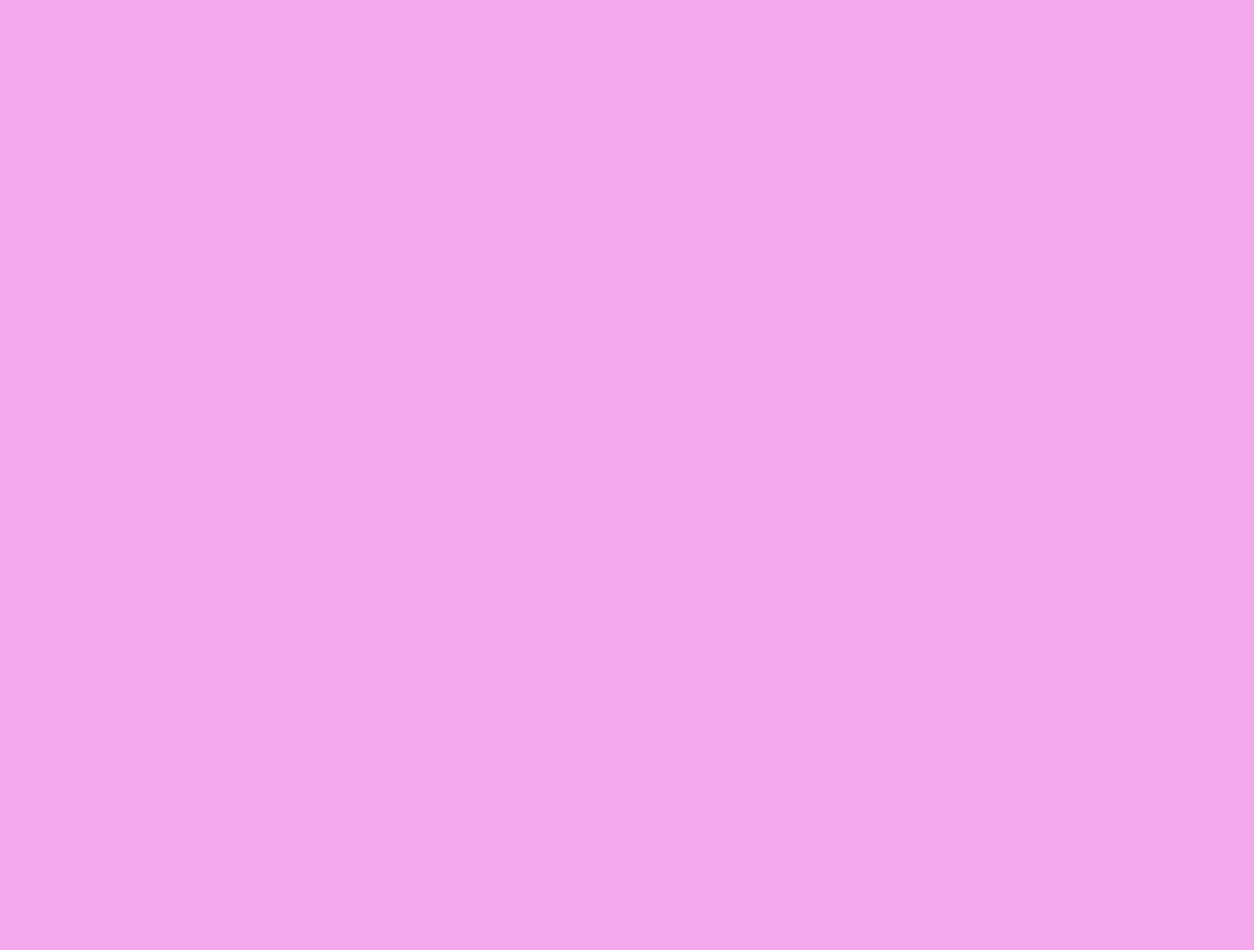
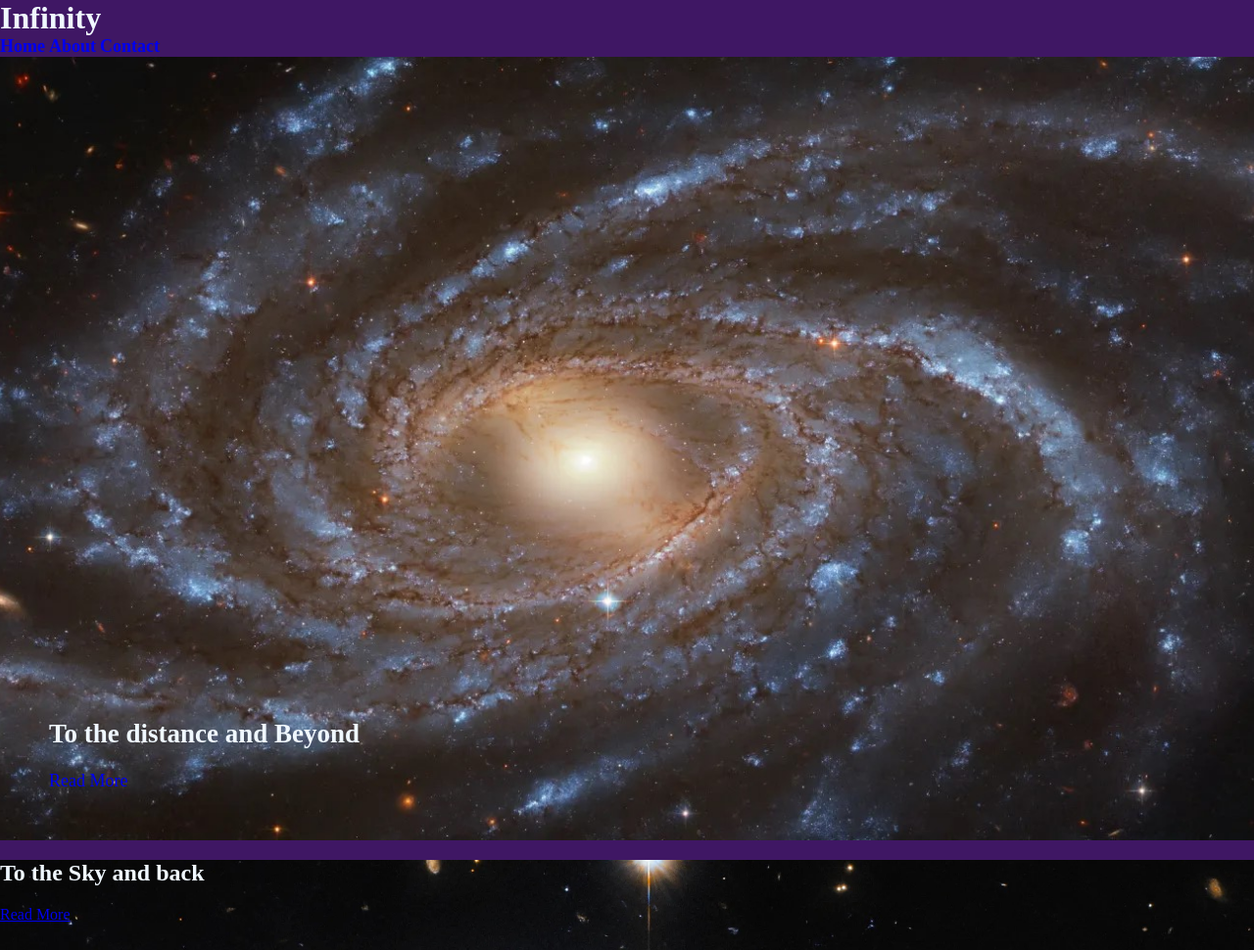
Before and after one commit to Nishan145/lab-week1, a plain HTML site: page index.html in a window 1280 px wide. Shown: the top 970 px of the page at 98% size. Before the commit the page ends 800 px from the top, so only its background shows below. Drawn offline with Linux system fonts and the light colour scheme.

Commit message:
created a website

```diff
--- a/index.html
+++ b/index.html
@@ -1,13 +1,35 @@
 <!DOCTYPE html>
 <html lang="en">
-<head>
-    <meta charset="UTF-8">
-    <meta name="viewport" content="width=device-width, initial-scale=1.0">
-    <link rel="stylesheet" href="style.css">
+  <head>
+    <meta charset="UTF-8" />
+    <meta name="viewport" content="width=device-width, initial-scale=1.0" />
+    <link rel="stylesheet" href="style.css" />
     <script src="./script.js"></script>
     <title>Document</title>
-</head>
-<body>
-
-</body>
+  </head>
+  <body>
+    <header>
+      <h1>Infinity</h1>
+      <nav>
+        <a href="#">Home</a>
+        <a href="#">About</a>
+        <a href="#">Contact</a>
+      </nav>
+    </header>
+    <main>
+      <section class="feature">
+        <div class="title">
+          <h2>To the distance and Beyond</h2>
+          <!-- <h2>Read More</h2> -->
+          <a href="#">Read More</a>
+        </div>
+      </section>
+      <section class="about">
+        <h2>To the Sky and back</h2>
+        <a href="#">Read More</a>
+      </section>
+      <!-- <img src="./assets/galaxy1.jpg" alt="galaxy1" > -->
+    </main>
+    <footer>Copyright @ 2024</footer>
+  </body>
 </html>
--- a/style.css
+++ b/style.css
@@ -1,3 +1,64 @@
-*{
+/* *{
     background-color:#df18ce5e ;
+} */
+
+body {
+  margin: 0;
+  padding: 0;
+  background-color: rgb(63, 23, 100);
+  color: aliceblue;
 }
+/* css */
+.feature {
+  height: 100vh;
+  background-image: url("./assets/galaxy1.jpg");
+  background-size: cover;
+  background-position: center;
+  position: relative;
+}
+.about{
+    height: 100vh;
+  background-image: url("./assets/galaxy2.jpg");
+  background-size: cover;
+  background-position: center;
+  position: relative;
+}
+
+.title {
+  position: absolute;
+  background: none;
+  bottom: 50px;
+  left: 50px;
+  text-decoration: none;
+}
+
+.title {
+    a {
+      text-decoration: none;
+      }
+  }
+
+nav a {
+  text-decoration: none;
+  font-size: large;
+  font-weight: bold;
+}
+
+footer {
+  background: rgb(0, 2, 2);
+  text-align: center;
+  color: rgb(255, 255, 255);
+  padding: 20px;
+}
+
+h1 {
+  text-align: start;
+  padding: 0;
+  margin: 0;
+}
+
+.title {
+  text-decoration: none;
+  font-size: large;
+  font-weight: 100px;
+}
```
Also changed, not shown: assets/galaxy1.jpg (added), assets/galaxy2.jpg (added).
